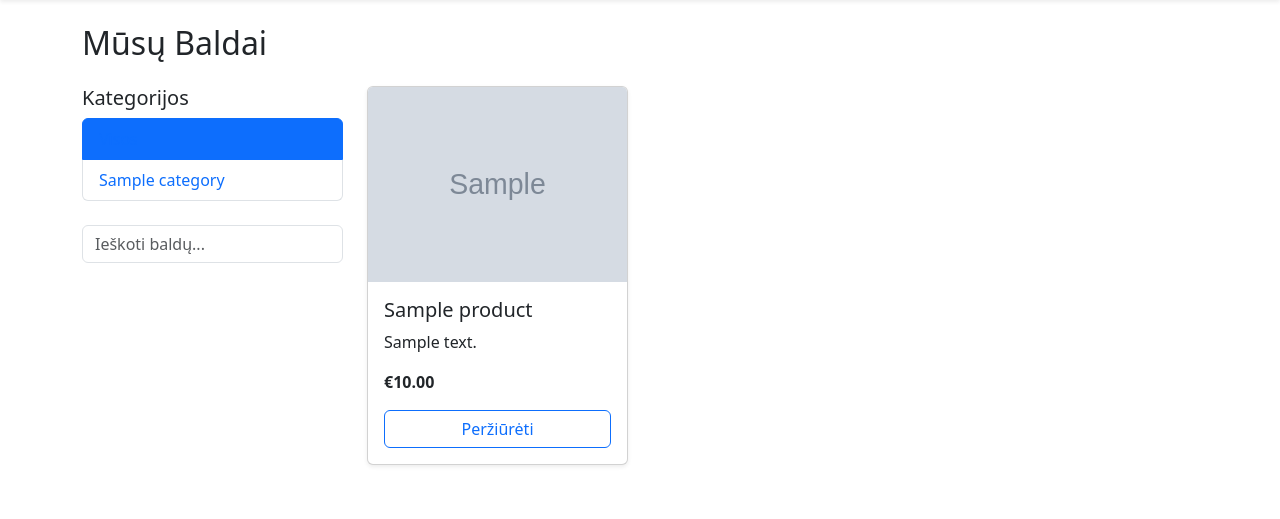
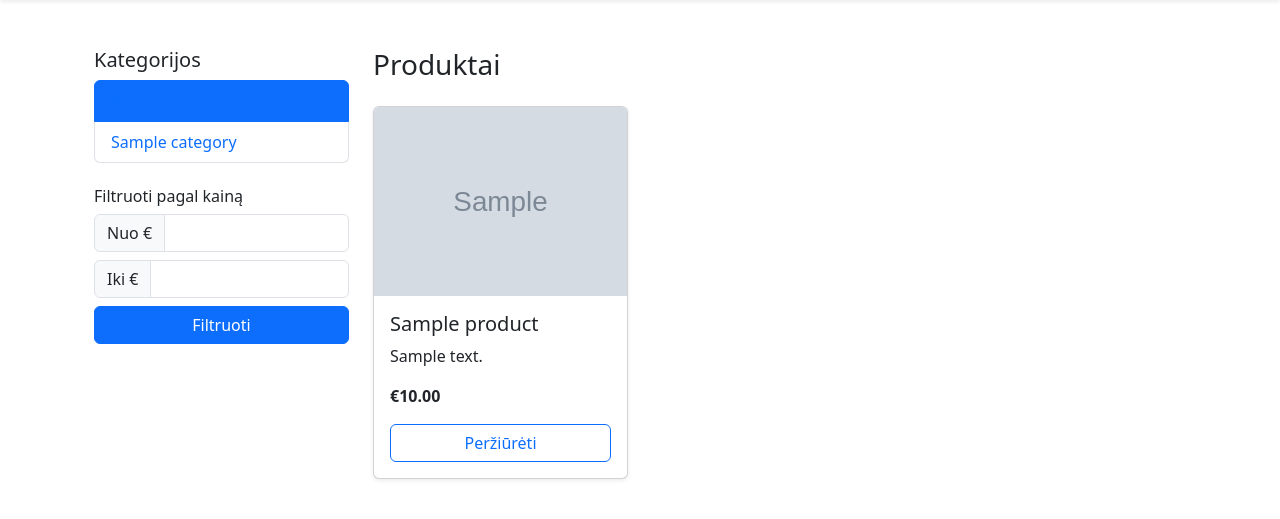
Before and after one commit to KarolisT0/MIgdolasShop, a Django app: page /parduotuve/ in a window 1280 px wide. Shown: the part 136-655 px from the top of the page. Run offline with Django 5.2, Linux system fonts and the light colour scheme; tables that the repository leaves empty hold one stand-in row (values such as "Sample post"); grey boxes marked "Sample" are stand-in pictures.

Commit message:
added price range

```diff
--- a/migdolas-store/core/views.py
+++ b/migdolas-store/core/views.py
@@ -33,7 +33,6 @@ def product_detail(request, slug):
     })
 
 def product_list(request, category_slug=None):
-    query = request.GET.get('q')
     category = None
     categories = Category.objects.all()
     products = Product.objects.all()
@@ -42,18 +41,39 @@ def product_list(request, category_slug=None):
         category = Category.objects.get(slug=category_slug)
         products = products.filter(category=category)
 
-    if query:
-        products = products.filter(
-            Q(name__icontains=query) |
-            Q(description__icontains=query)
-        )
+    # Price filtering with variant range logic
+    min_price = request.GET.get('min_price')
+    max_price = request.GET.get('max_price')
 
-    return render(request, 'product_list.html', {
+    if min_price and max_price:
+        try:
+            min_price = float(min_price)
+            max_price = float(max_price)
+
+            filtered_products = []
+            for product in products:
+                price_min, price_max = get_price_range(product)
+                if price_max >= min_price and price_min <= max_price:
+                    filtered_products.append(product)
+
+            products = filtered_products
+        except ValueError:
+            pass  # Ignore invalid filter input
+
+    context = {
         'category': category,
         'categories': categories,
         'products': products,
-        'query': query,
-    })
+        'min_price': min_price or '',
+        'max_price': max_price or '',
+    }
+    return render(request, 'product_list.html', context)
+
+def get_price_range(self):
+    prices = list(self.variants.values_list('price', flat=True))
+    if prices:
+        return min(prices), max(prices)
+    return self.price, self.price
 # ----------------------
 # 🛒 Cart Views
 # ----------------------
--- a/migdolas-store/templates/product_list.html
+++ b/migdolas-store/templates/product_list.html
@@ -2,13 +2,12 @@
 {% load static %}
 
 {% block content %}
-<h2 class="mb-4">Mūsų Baldai</h2>
-
+<div class="container my-5">
   <div class="row">
-  <!-- Category Sidebar -->
+    <!-- Sidebar: Categories + Price Filter -->
     <div class="col-md-3 mb-4">
       <h5>Kategorijos</h5>
-    <ul class="list-group">
+      <ul class="list-group mb-4">
         <li class="list-group-item {% if not category %}active{% endif %}">
           <a href="{% url 'product_list' %}" class="text-decoration-none">Visos</a>
         </li>
@@ -21,34 +20,64 @@
         {% endfor %}
       </ul>
 
-    <!-- Search Bar -->
-    <form id="liveSearchForm" class="mt-4">
-      <div class="input-group">
-        <input type="text" name="q" id="searchInput" class="form-control" placeholder="Ieškoti baldų...">
+      <!-- ✅ Price Filter -->
+      <form method="get" class="mb-4" id="priceFilterForm">
+        <h6>Filtruoti pagal kainą</h6>
+        <div class="input-group mb-2">
+          <span class="input-group-text">Nuo €</span>
+          <input type="number" class="form-control" name="min_price" value="{{ min_price }}">
         </div>
+        <div class="input-group mb-2">
+          <span class="input-group-text">Iki €</span>
+          <input type="number" class="form-control" name="max_price" value="{{ max_price }}">
+        </div>
+
+        {% if category %}
+          <!-- Keep category in query -->
+          <input type="hidden" name="category" value="{{ category.slug }}">
+        {% endif %}
+
+        <button type="submit" class="btn btn-primary w-100">Filtruoti</button>
       </form>
     </div>
 
-  <!-- Product Results Grid -->
+    <!-- Product Grid -->
     <div class="col-md-9">
-    <div class="row" id="productResults">
-      {% include 'partials/_product_cards.html' %}
+      <h3 class="mb-4">Produktai</h3>
+      <div class="row">
+        {% for product in products %}
+        <div class="col-md-6 col-lg-4 mb-4">
+          <div class="card h-100 shadow-sm">
+            <a href="{% url 'product_detail' slug=product.slug %}">
+              <img src="{{ product.image.url }}" class="card-img-top" alt="{{ product.name }}">
+            </a>
+            <div class="card-body">
+              <h5 class="card-title">
+                <a href="{% url 'product_detail' slug=product.slug %}" class="text-decoration-none text-dark">
+                  {{ product.name }}
+                </a>
+              </h5>
+              <p class="card-text">{{ product.description|truncatechars_html:150|safe }}</p>
+
+              {% with min_price=product.get_price_range.0 max_price=product.get_price_range.1 %}
+              {% if min_price == max_price %}
+                <p class="fw-bold">€{{ min_price }}</p>
+              {% else %}
+                <p class="fw-bold">€{{ min_price }} – €{{ max_price }}</p>
+              {% endif %}
+              {% endwith %}
+
+              <a href="{% url 'product_detail' slug=product.slug %}" class="btn btn-outline-primary w-100">Peržiūrėti</a>
             </div>
           </div>
         </div>
-
-<script src="https://code.jquery.com/jquery-3.6.0.min.js"></script>
-<script>
-  $('#searchInput').on('input', function () {
-    let query = $(this).val();
-    $.ajax({
-      url: "{% url 'ajax_product_search' %}",
-      data: { 'q': query },
-      dataType: 'json',
-      success: function (data) {
-        $('#productResults').html(data.html);
-      }
-    });
-  });
-</script>
+        {% empty %}
+        <div class="col-12">
+          <p class="text-center">Nėra produktų pagal pasirinktus filtrus.</p>
+        </div>
+        {% endfor %}
+      </div>
+    </div>
+  </div>
+</div>
 {% endblock %}
```
Lines whose indentation alone changed are shown as unchanged.
